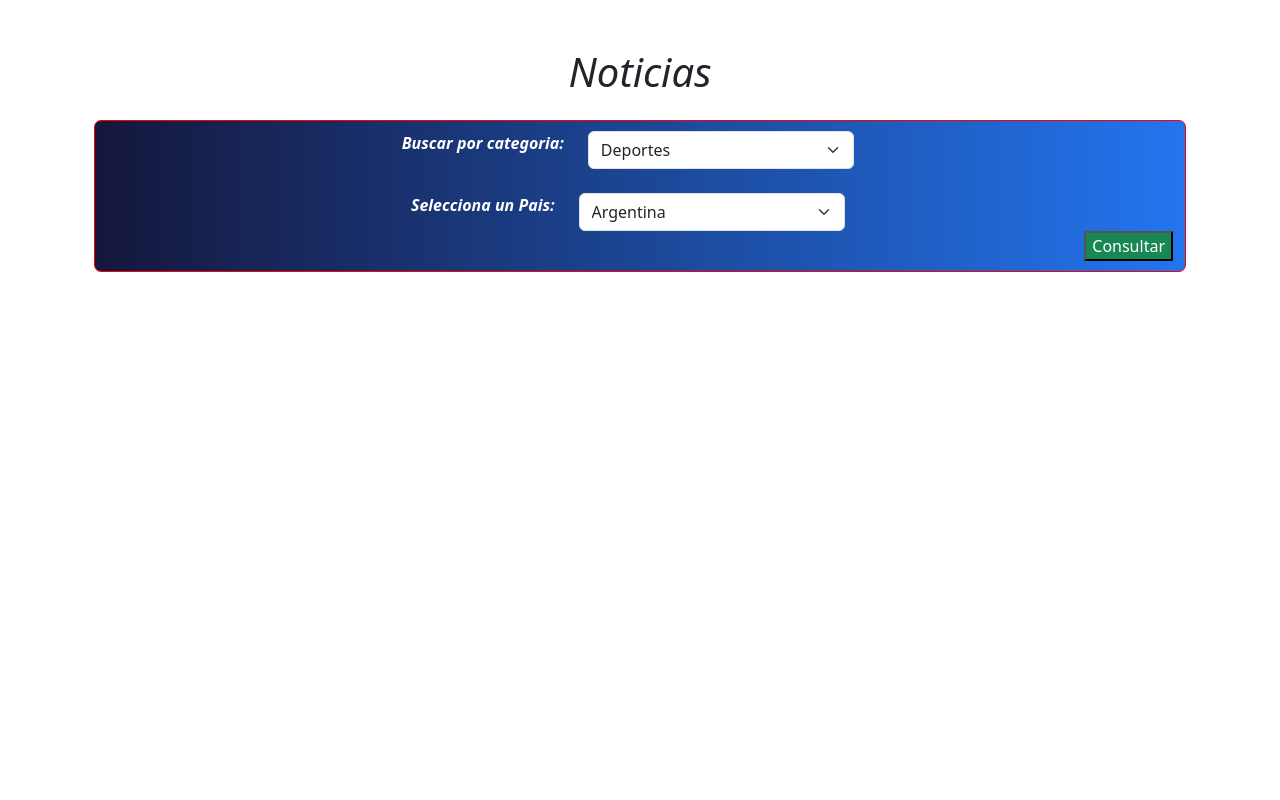
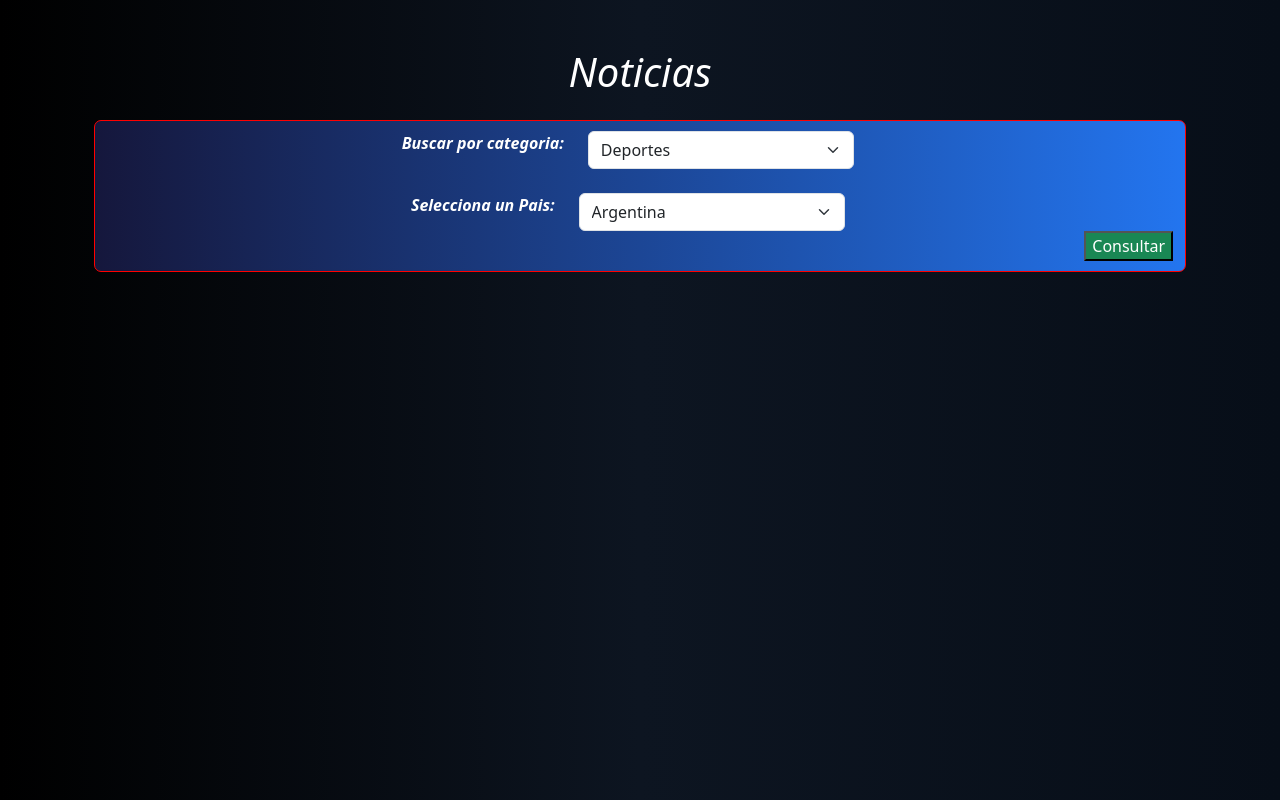
Before and after one commit to Lucaspozziok64/webNoticiasV2-ReactVite, a React (Vite) app: page / in a window 1280 px wide. Built offline with nearby package versions, Linux system fonts and the light colour scheme.

Commit message:
agregamos gradiente de fondo de la aplicacion

```diff
--- a/src/components/Titulo.jsx
+++ b/src/components/Titulo.jsx
@@ -1,7 +1,7 @@
 
 const Titulo = () => {
     return (
-      <h1 className='text-center' style={{ fontStyle: 'italic' }} >Noticias</h1>
+      <h1 className='text-center text-white' style={{ fontStyle: 'italic' }} >Noticias</h1>
     );
 };
 
--- a/src/index.css
+++ b/src/index.css
@@ -0,0 +1,6 @@
+#root {
+    display: flex;
+    flex-direction: column;
+    min-height: 100vh;
+    background: -webkit-linear-gradient(90deg,#000000,#0d1521,#070e18); /* Chrome 10-25, Safari 5.1-6 */ background: linear-gradient(90deg,#000000,#0d1521,#070e18); /* W3C, IE 10+/ Edge, Firefox 16+, Chrome 26+, Opera 12+, Safari 7+ */
+}
```
